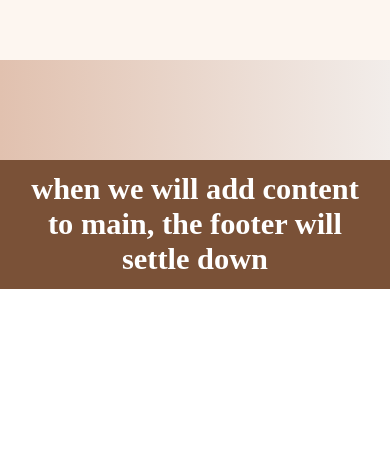
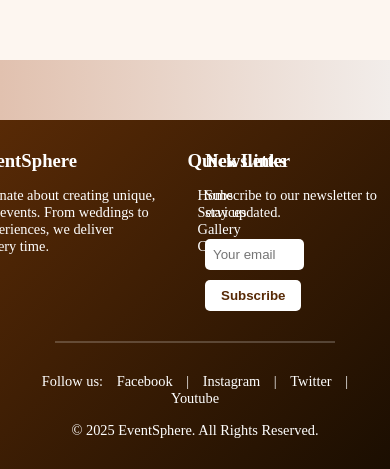
Before and after one commit to nandini3677/EventSphere, a plain HTML site: page home.html in a window 390 px wide. Shown: the part 9176-9645 px from the top of the page. Before the commit the page ends 9465 px from the top, so only its background shows below. Drawn offline with nearby package versions, Linux system fonts and the light colour scheme; animation ran at ten frames a second; a web font is replaced by a local one.

Commit message:
footer ready waiting for logo

```diff
--- a/home.html
+++ b/home.html
@@ -686,7 +686,46 @@ If something feels “off” — unusual requests, too good to be true offers
   </div>
 </section>
 </main>
-     <footer>when we will add content to main, the footer will settle down</footer>
+     <footer> <div style="max-width: 1200px; margin: auto; display: flex; flex-wrap: wrap; justify-content: space-between; text-align: left; gap: 20px;">
+      <div style="flex: 1 1 200px; margin-left: -100px;">
+        <h3>About EventSphere</h3>
+        <p>We are passionate about creating unique, unforgettable events. From weddings to corporate experiences, we deliver excellence every time.</p>
+      </div>
+
+      <div style="flex:  150px; margin-right: -200px;;">
+        <h3>Quick Links</h3><p>
+        <a href="#">Home</a><br>
+        <a href="#">Services</a><br>
+        <a href="#">Gallery</a><br>
+        <a href="#">Contact</a></p>
+      </div>
+
+      <div style="flex: 1 1 150px;">
+        <h3>Newsletter</h3>
+        <p>Subscribe to our newsletter to stay updated.</p> <br>
+        <input type="email" placeholder="Your email" style="padding: 8px; border: none; border-radius: 5px; width: 50%; margin-bottom: 10px;">
+        <button style="padding: 8px 16px; border: none; border-radius: 5px; background: white; color: var(--primary); font-weight: bold;">Subscribe</button>
+      </div>
+
+      <div style="flex: 1 1 200px; margin-right: -300px;">
+        <h3>Contact Us</h3>
+        <p>Email: support@eventsphere.com</p>
+        <p>Phone: +1 (555) 123-4567</p>
+        <p>Location: Celebration City</p>
+      </div>
+    </div>
+
+    <hr style="margin: 30px auto; width: 80%; border: 0.5px solid rgba(255,255,255,0.2);">
+
+    <div style="text-align: center;">
+      <p>Follow us:
+        <a href="#">Facebook</a> |
+        <a href="#">Instagram</a> |
+        <a href="#">Twitter</a> |
+         <a href="#">Youtube</a>
+      </p>
+      <p>© 2025 EventSphere. All Rights Reserved.</p>
+    </div></footer>
 
 <script src="https://cdn.jsdelivr.net/particles.js/2.0.0/particles.min.js"></script>
 </body>
@@ -748,15 +787,43 @@ body {
 
 }
 
-footer {
-    background-color: #7A5137;
-    color: #ffffff;
-    padding: 12px 20px;
-    text-align: center;
-    font-size: 1.9rem;
-    font-weight: bold;
-    margin-top: 100px;
-}
+ /* Footer */
+  body {--primary: #582a06;
+      --secondary: #1b0e01;}
+
+    footer {
+      background: linear-gradient(135deg, var(--primary), var(--secondary));
+      color: white;
+      text-align: center;
+      padding: 30px 20px;
+      margin-top: 60px;
+      background-color: #221402;
+      font-family: harrington;
+
+    }
+
+    footer a {
+      color: white;
+      margin: 0 10px;
+      text-decoration: none;
+      transition: color 0.3s;
+    }
+
+    footer a:hover {
+      color:#cd9d82;
+    }
+
+    footer p {
+      margin-top: 15px;
+      font-size: 0.9rem;
+    }
+
+    /* Responsive */
+    @media (max-width: 768px) {
+      header h1 { font-size: 2.2rem; }
+      .about-content { flex-direction: column; }
+    }
+
 /* here is hover hologram*/
 .holographic-container {
   display: flex;
```
Also changed, not shown: aboutUS.html (+1 -0 lines).
